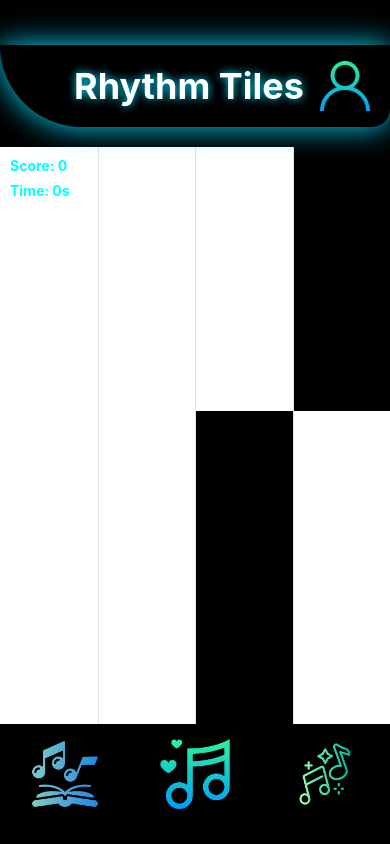
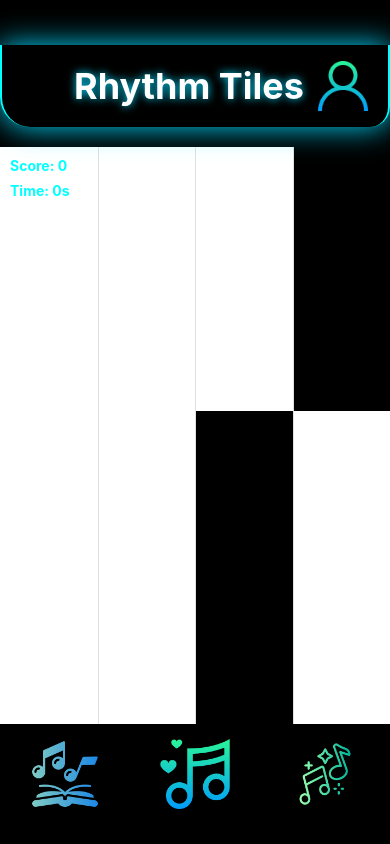
Before and after one commit to Syntactix31/MobileApp-Final-Project, a React Native app: screen /GameScreen in a window 390 px wide. Built offline with nearby package versions, Linux system fonts and the light colour scheme.

Commit message:
Finally got the title header to render with the glow

```diff
--- a/src/layouts/Header.jsx
+++ b/src/layouts/Header.jsx
@@ -5,6 +5,10 @@ import { layoutStyles } from '../layouts/MainLayout';
 export default function Header({ title, onProfilePress }) {
   return (
     <View style={[layoutStyles.header, layoutStyles.neonBlueBox, layoutStyles.zIndexHigh, styles.container]}>
+
+      <View style={styles.curvedBorder} />
+
+
       <View style={styles.titleContainer}>
         <Text
         style={[layoutStyles.neonBlueText, layoutStyles.headerTitle, styles.title]}>
@@ -28,12 +32,25 @@ const styles = StyleSheet.create({
     flexDirection: 'row',
     justifyContent: 'space-between',
     alignItems: 'center',
-    // paddingHorizontal: 20,
-    // paddingVertical: 16,
     marginTop: 45,
     marginBottom: 10,
-    // padding: 10,
+
+    // These styles will change how the header looks I think the side ones look the best
+    borderLeftWidth: 2,
+    // borderWidth: 2, (for all sides)
+    // borderTopWidth: 2,
+
+    borderRightWidth: 2,
+    // borderBottomWidth: 2,
+    borderBottomLeftRadius: 30,
+    borderColor: '#00ffff',
+    backgroundColor: 'transparent',
+
+
+
   },
+
+
 
   titleContainer: {
     flex: 1,
```
Also changed, not shown: src/layouts/NavFooter.jsx (line endings or trailing spaces).
